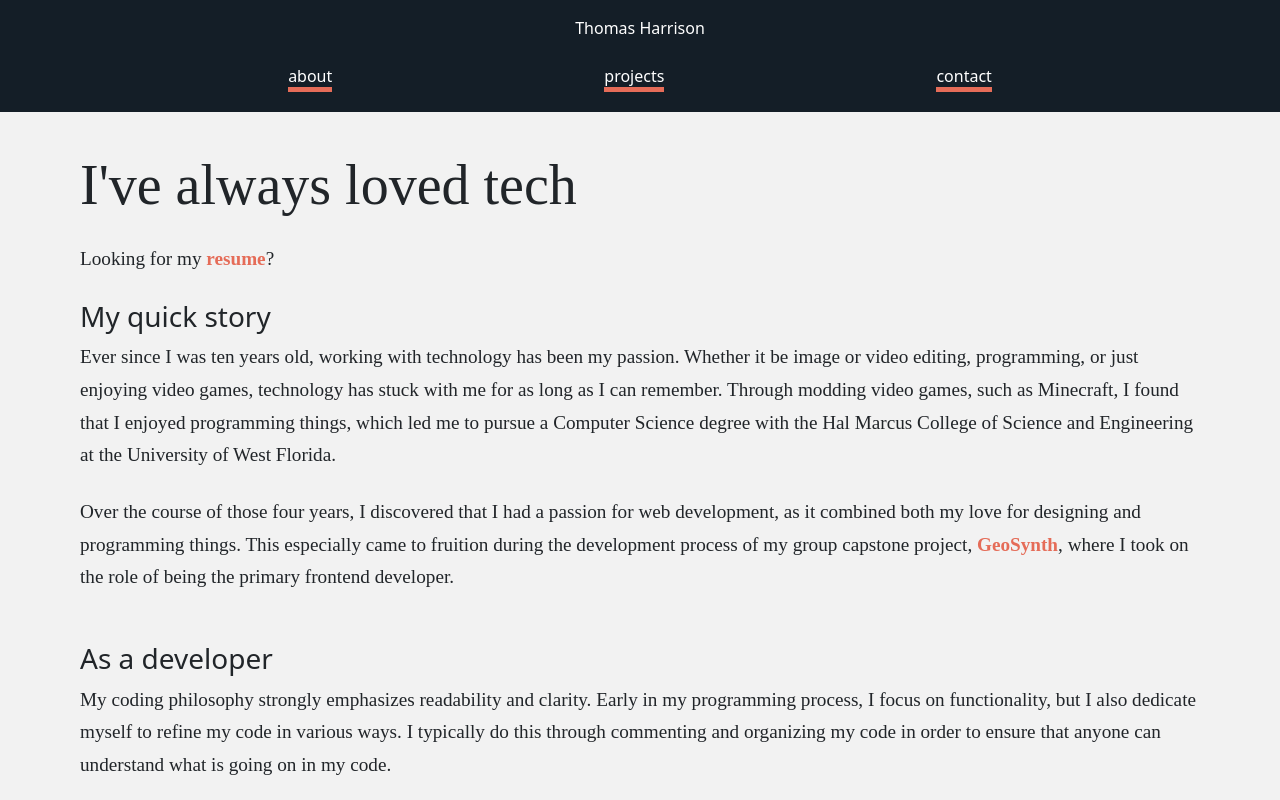
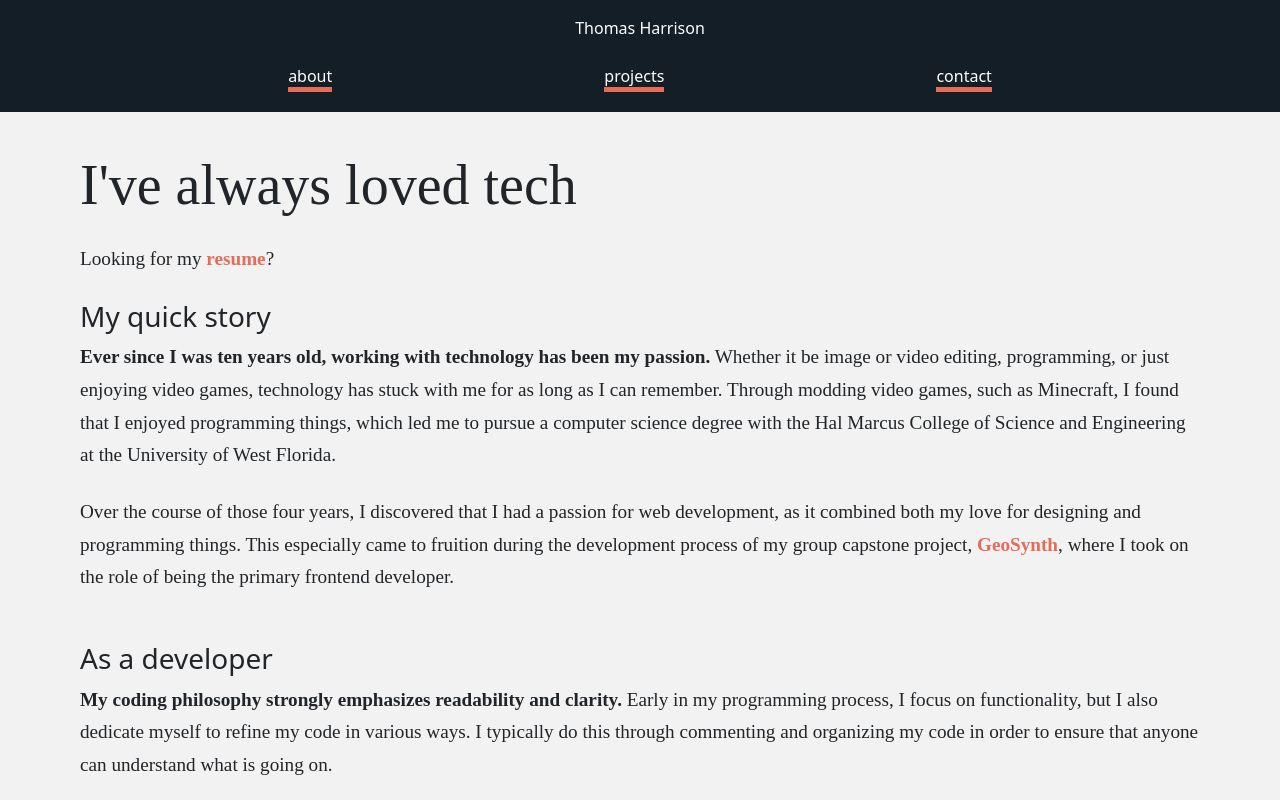
Before and after one commit to tjpoof/digital-portfolio, a React (Vite) app: page /about in a window 1280 px wide. Built offline with nearby package versions, Linux system fonts and the light colour scheme; a web font is replaced by a local one.

Commit message:
finished off info in about

```diff
--- a/src/views/AboutPage.jsx
+++ b/src/views/AboutPage.jsx
@@ -11,21 +11,23 @@ export function AboutPage() {
                 </div>
                 <div className="story-container">
                     <h3>My quick story</h3>
-                    <p>Ever since I was ten years old, working with technology has been my passion. Whether it be image or video editing, programming, or just enjoying video games, technology has stuck with me for as long as I can remember. Through modding video games, such as Minecraft, I found that I enjoyed programming things, which led me to pursue a Computer Science degree with the Hal Marcus College of Science and Engineering at the University of West Florida. </p>
+                    <p><strong>Ever since I was ten years old, working with technology has been my passion.</strong> Whether it be image or video editing, programming, or just enjoying video games, technology has stuck with me for as long as I can remember. Through modding video games, such as Minecraft, I found that I enjoyed programming things, which led me to pursue a computer science degree with the Hal Marcus College of Science and Engineering at the University of West Florida. </p>
                     <p>Over the course of those four years, I discovered that I had a passion for web development, as it combined both my love for designing and programming things. This especially came to fruition during the development process of my group capstone project, <a href="/projects/geosynth">GeoSynth</a>, where I took on the role of being the primary frontend developer.</p>
                 </div>
                 <div className="story-container">
                     <h3>As a developer</h3>
-                    <p>My coding philosophy strongly emphasizes readability and clarity. Early in my programming process, I focus on functionality, but I also dedicate myself to refine my code in various ways. I typically do this through commenting and organizing my code in order to ensure that anyone can understand what is going on in my code.</p>
+                    <p><strong>My coding philosophy strongly emphasizes readability and clarity.</strong> Early in my programming process, I focus on functionality, but I also dedicate myself to refine my code in various ways. I typically do this through commenting and organizing my code in order to ensure that anyone can understand what is going on.</p>
                     <p>I always enjoy taking on new projects, as each one is an opportunity to learn and grow as a developer.</p>
                 </div>
                 <div className="story-container">
                     <h3>As a person</h3>
                     <p>One of the best ways to describe me is <strong>resourceful</strong>. I approach issues by breaking them down into smaller parts and using a combination of advanced Google search and AI (if needed) to create innovative solutions. Using my best judgment is a key part in how I navigate problems.</p>
-                    <p><strong>My curiosity is one of my greatest strengths; I'm always willing to learn new things.</strong> Even my YouTube home page almost always has something new for me to learn, ranging from programming to baseball techniques. My diverse skill set continually feeds into my professional development, shaping me into a more well-rounded individual.</p>
+                    <p><strong>My curiosity is one of my greatest strengths; I'm always willing to learn new things.</strong> Even my YouTube home page almost always has something new for me to learn, ranging from programming to baseball techniques and everything in between. My diverse skill set continually feeds into my professional development, shaping me into a more well-rounded individual.</p>
                 </div>
                 <div className="story-container">
                     <h3>As a colleague</h3>
+                    <p><strong>I love working with people.</strong> With my background featuring both programming and design, I'm able to fill in gaps between the technical and creative sides of any team. </p>
+                    <p>Having worked in countless groups while studying computer science, my communication skills are always improving. <strong>I'm always making sure that everyone in my team is on the same page.</strong></p>
                 </div>
             </div>
         </div>
--- a/src/views/HomePage.jsx
+++ b/src/views/HomePage.jsx
@@ -29,7 +29,7 @@ export function HomePage() {
                         <BsGithub className="react-icons"/>
                         <AiFillMail className="react-icons"/>
                     </div>
-                    <p> I love messing around with new tech 🧪 I'm always willing to learn 🎓 and I may have a parasocial relationship with baseball ⚾</p>
+                    <p> I love messing around with new tech 🧪 I'm always willing to learn 🎓 and I'll never pass up a chance to talk baseball ⚾</p>
                 </div>
             </div>
 
```
